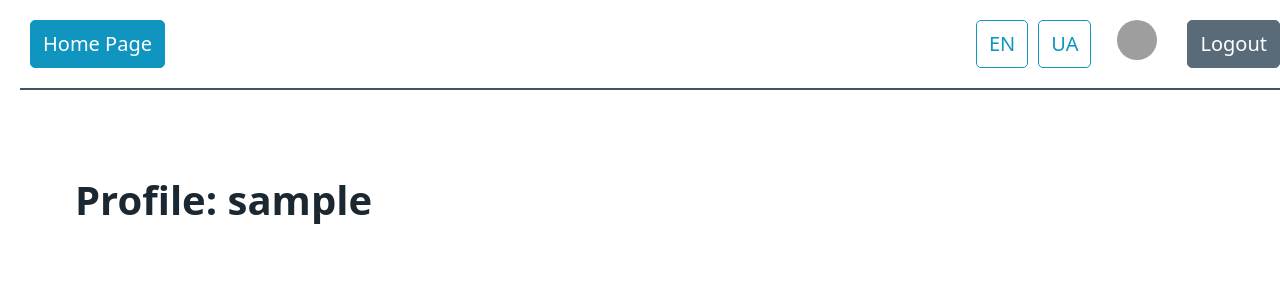
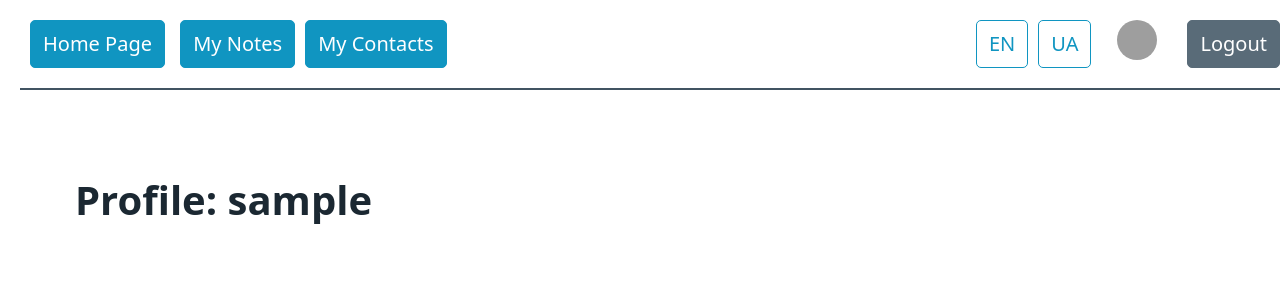
Before and after one commit to alex-nuclearboy/goit-py-web-project-team-8, a Django app: page /users/profile/ in a window 1280 px wide. Shown: the top 287 px of the page. Run offline with Django 5.2, Linux system fonts and the light colour scheme; the visitor is signed in with stand-in values (Sample User, id 1); grey boxes are pictures that could not be loaded.

Commit message:
Add buttons to navigate to the address book and notes

```diff
--- a/personal_assistant/users/templates/users/profile.html
+++ b/personal_assistant/users/templates/users/profile.html
@@ -3,6 +3,10 @@
 {% block title %}{{ translations.profile_title }} {{ user.username }}{% endblock %}
 
 {% block dashboard_label %}{{ translations.dashboard }}{% endblock %}
+{% block nav_left_buttons %}
+    <a href="{% url 'notesapp:note_list' %}" role="button">{{ translations.my_notes }}
+    <a href="{% url 'contactsapp:index' %}" role="button">{{ translations.my_contacts }}</a>
+{% endblock %}
 
 {% block nav_buttons %}
 <img src="{{ user.profile.avatar.url }}" alt="Avatar" style="margin-left: 16px;">
--- a/personal_assistant/users/translations.py
+++ b/personal_assistant/users/translations.py
@@ -1,6 +1,8 @@
 translations = {
     'en': {
         'dashboard': 'Home Page',
+        'my_notes': 'My Notes',
+        'my_contacts': 'My Contacts',
         'sign_up': 'Sign Up',
         'login': 'Login',
         'logout': 'Logout',
@@ -49,6 +51,8 @@ translations = {
     },
     'uk': {
         'dashboard': 'Головна сторінка',
+        'my_notes': 'Мої нотатки',
+        'my_contacts': 'Мої контакти',
         'sign_up': 'Реєстрація',
         'login': 'Вхід',
         'logout': 'Вийти',
```
